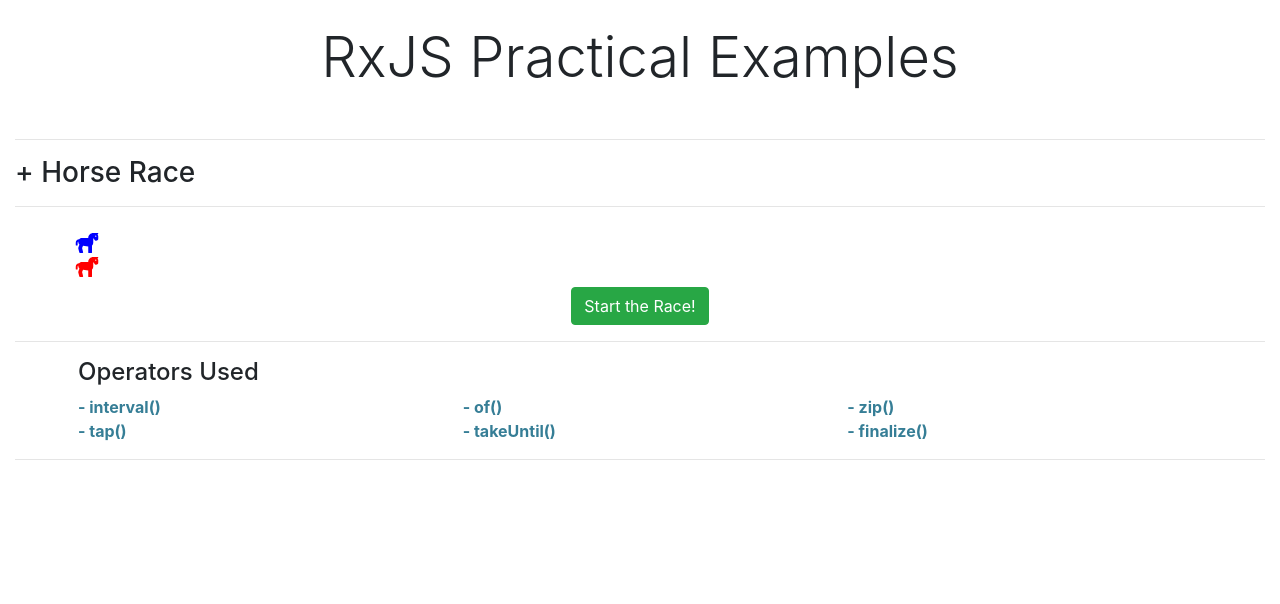
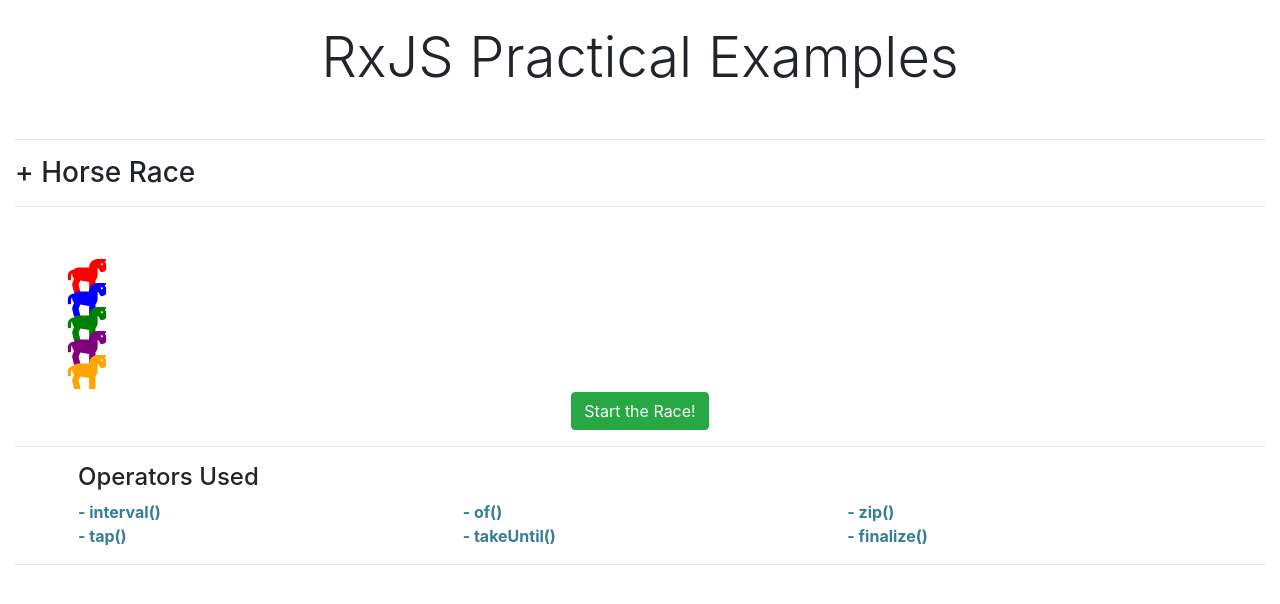
Before and after one commit to finleywilliamsonV/rxjs-practical-examples, an Angular app: page /home in a window 1280 px wide. Shown: the top 604 px of the page. Built offline with nearby package versions, Linux system fonts and the light colour scheme.

Commit message:
Improvements: Dynamic-length horse array

```diff
--- a/src/app/components/home/home.component.ts
+++ b/src/app/components/home/home.component.ts
@@ -1,17 +1,13 @@
-import { Component, OnInit } from '@angular/core'
+import { Component } from '@angular/core'
 
 @Component({
     selector: 'app-home',
     templateUrl: './home.component.html',
     styleUrls: ['./home.component.scss'],
 })
-export class HomeComponent implements OnInit {
+export class HomeComponent {
 
     public horseRaceOperators: string[] = ['interval', 'of', 'zip', 'tap', 'takeUntil', 'finalize']
 
     constructor() { }
-
-    ngOnInit(): void {
-    }
-
 }
--- a/src/app/components/horse-race/horse-race.component.html
+++ b/src/app/components/horse-race/horse-race.component.html
@@ -13,21 +13,13 @@
 
 <div class="row">
 
-    <!-- blue horse -->
-    <div class="col-12">
+    <!-- horses -->
+    <div class="col-12" *ngFor="let horse of horses">
         <fa-icon
-            class="blue horseIcon"
-            [style.left]="blueHorse.position + '%'"
-            transform="grow-4"
-            [icon]="faHorse"></fa-icon>
-    </div>
-
-    <!-- red horse -->
-    <div class="col-12">
-        <fa-icon
-            class="red horseIcon"
-            [style.left]="redHorse.position + '%'"
-            transform="grow-4"
+            class="horseIcon"
+            [style.color]="horse.color"
+            [style.left]="horse.position + '%'"
+            transform="grow-18"
             [icon]="faHorse"></fa-icon>
     </div>
 </div>
@@ -36,9 +28,11 @@
 <div class="row">
     <div class="col text-center">
         <button
-            class="btn btn-success mt-2"
+            class="btn mt-2"
+            [class]="{'btn-success': !raceStarted, 'btn-secondary': raceStarted}"
+            [disabled]="raceStarted"
             (click)="startRace()">
-            Start the Race!
+            {{raceStarted ? 'Please Wait...' : 'Start the Race!'}}
         </button>
     </div>
 </div>
--- a/src/app/components/horse-race/horse-race.component.ts
+++ b/src/app/components/horse-race/horse-race.component.ts
@@ -21,7 +21,33 @@
 /**
  * The maximum percentage (horizontally) the horse can travel
  */
-const MAX_PERCENTAGE: number = 80
+const MAX_PERCENTAGE: number = 100
+
+/**
+ * Number of horses in the race
+ */
+const NUMBER_OF_HORSES: number = 5
+
+/**
+ * The amount of time between each movement turn
+ */
+const MOVEMENT_TURN_INTERVAL: number = 100
+
+/**
+ * The max percentage a horse can move in a single turn
+ */
+const MAX_MOVEMENT_PERCENT_PER_TURN: number = 2
+
+/**
+ * Various horse colors
+ */
+const HORSE_COLORS: string[] = [
+    'red',
+    'blue',
+    'green',
+    'purple',
+    'orange'
+]
 
 @Component({
     selector: 'app-horse-race',
@@ -32,15 +58,7 @@
 
     public faHorse: IconDefinition = faHorse
 
-    public blueHorse: HorseData = {
-        position: 0,
-        color: 'blue',
-    }
-
-    public redHorse: HorseData = {
-        position: 0,
-        color: 'red',
-    }
+    public horses: HorseData[]
 
     private raceResults$: Subject<HorseData | null>
     public raceSubscription!: Subscription | null
@@ -48,6 +66,22 @@
     public raceWinner!: HorseData | null
 
     constructor() {
+
+        // error handling
+        if (NUMBER_OF_HORSES > HORSE_COLORS.length) {
+            throw new Error('Number of colors should be greater or equal to number of horses')
+        }
+
+        // fill out the horses array
+        this.horses = []
+        for (let i = 0; i < NUMBER_OF_HORSES; i++) {
+            this.horses.push({
+                position: 0,
+                color: HORSE_COLORS[i],
+            })
+        }
+
+        // initilize the race variables
         this.raceStarted = false
         this.raceResults$ = new Subject<HorseData | null>()
 
@@ -65,15 +99,22 @@
      */
     private resetRace(): void {
 
+        // reset the subscription
         if (this.raceSubscription) {
             this.raceSubscription.unsubscribe()
             this.raceSubscription = null
         }
 
-        this.redHorse.position = 0
-        this.blueHorse.position = 0
+        // reset the horse position
+        this.horses = this.horses.map((horse: HorseData) => (
+            {
+                ...horse,
+                position: 0,
+            }
+        ))
+
+        // reset the race
         this.raceStarted = false
-
         this.raceResults$.next(null)
     }
 
@@ -89,7 +130,7 @@
             return `${capitalizedColor} Wins!`
         }
 
-        return ''
+        return 'I should be hidden right now'
     }
     /**
      * Starts the horse race!
@@ -101,19 +142,22 @@
         this.raceStarted = true
 
         this.raceSubscription = zip(
-            of(...HorseRaceComponent.generatePositionArray()),
-            of(...HorseRaceComponent.generatePositionArray()),
-            interval(500)
+            ...this.horses.map(
+                () => of(...HorseRaceComponent.generatePositionArray())
+            ),
+            interval(MOVEMENT_TURN_INTERVAL)
         ).pipe(
-            tap(([bluePosition, redPosition]) => {
-                this.blueHorse.position = bluePosition
-                this.redHorse.position = redPosition
+            tap((horsePositions: number[]) => {
 
-                // calculate if we have a winner
-                if (bluePosition >= MAX_PERCENTAGE) {
-                    this.raceResults$.next(this.blueHorse)
-                } else if (redPosition >= MAX_PERCENTAGE) {
-                    this.raceResults$.next(this.redHorse)
+                // update the horse positions
+                for (let i = 0; i < this.horses.length; i++) {
+                    const currentHorse: HorseData = this.horses[i]
+                    currentHorse.position = horsePositions[i]
+
+                    // calculate if we have a winner
+                    if (currentHorse.position >= MAX_PERCENTAGE) {
+                        this.raceResults$.next(currentHorse)
+                    }
                 }
             }),
             takeUntil(this.raceResults$),
@@ -130,14 +174,15 @@
     private static generatePositionArray(): number[] {
 
         const finalPositionArray: number[] = []
-        const maxStep: number = 10
         let percentageRemaining: number = MAX_PERCENTAGE
         let currentPosition: number = 0
         let inifinteLoopGuard: number = 100
 
         while (percentageRemaining > 0 && --inifinteLoopGuard > 0) {
 
-            const nextStep: number = Math.floor(Math.random() * Math.min(maxStep, percentageRemaining)) + 1
+            const nextStep: number = Math.floor(
+                Math.random() * Math.min(MAX_MOVEMENT_PERCENT_PER_TURN, percentageRemaining)
+            ) + 1
 
             currentPosition += nextStep
 
```
